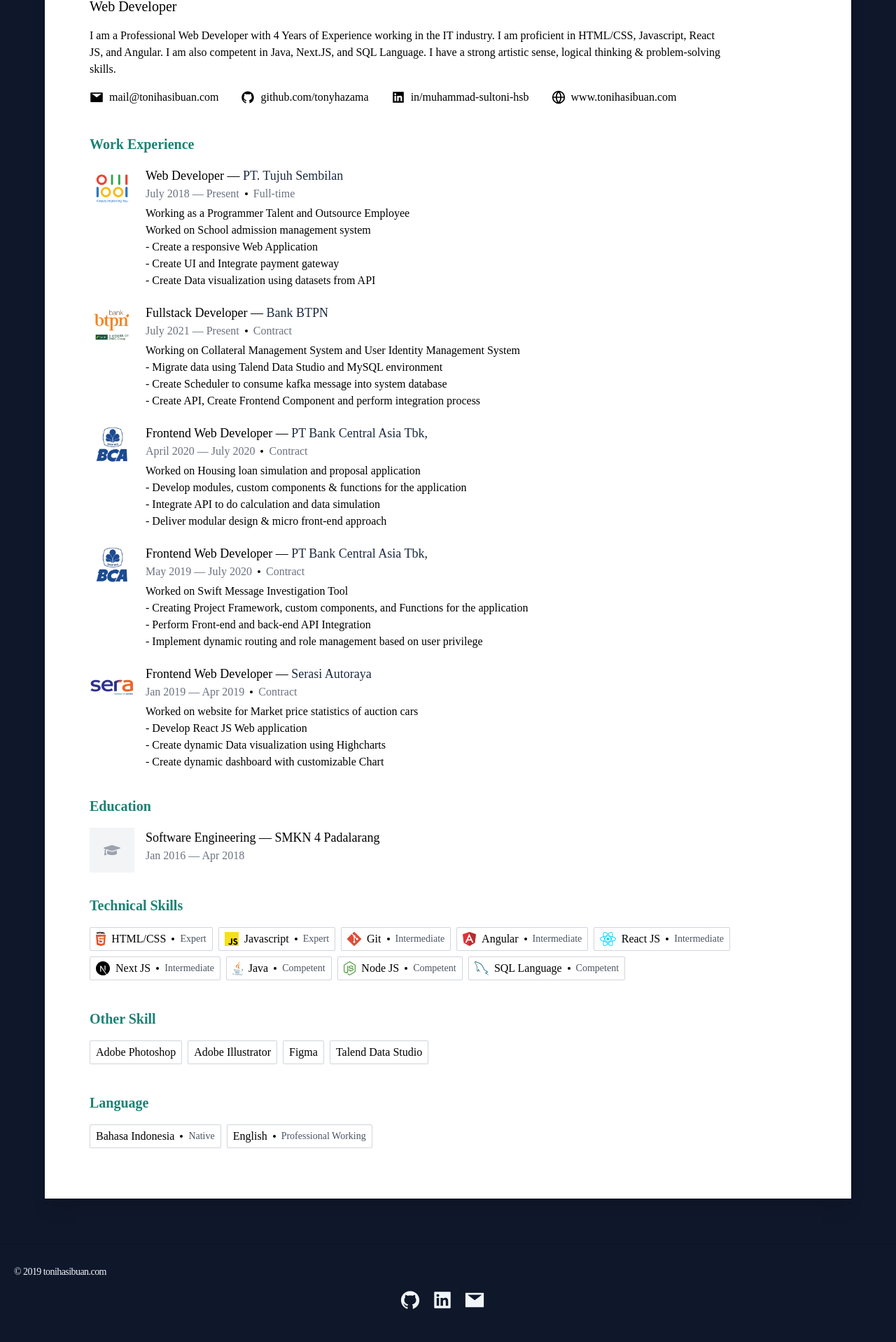
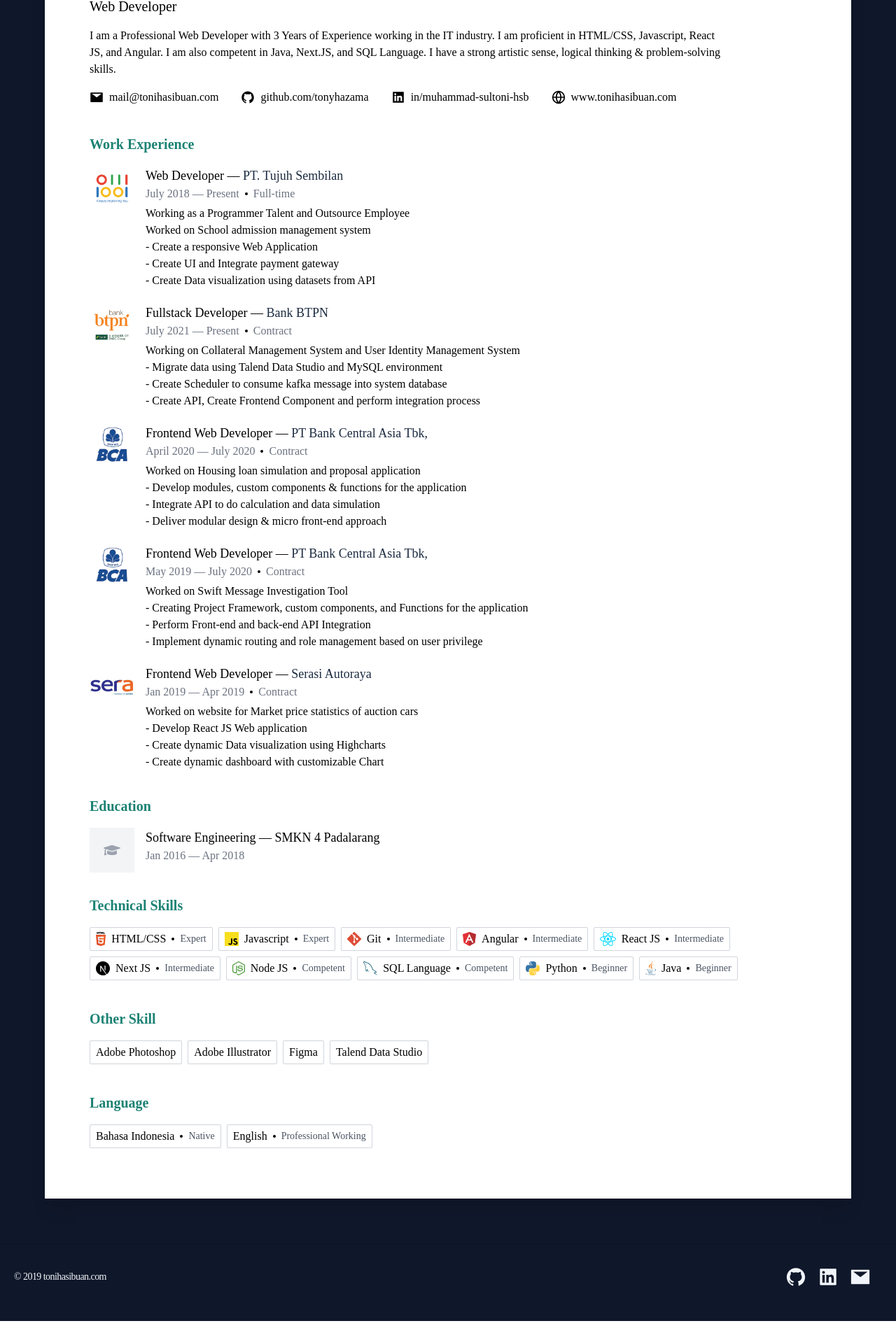
Before and after one commit to tonyhazama/tonihasibuan, a Next.js app: page /cv in a window 1280 px wide. Shown: the part 277-2195 px from the top of the page at 70% size. After the commit the page ends 2165 px from the top, so only its background shows below. Built offline with nearby package versions, Linux system fonts and the light colour scheme.

Commit message:
updated cv and footer

```diff
--- a/components/footer.js
+++ b/components/footer.js
@@ -5,8 +5,8 @@
   return (
     <footer className="bg-sub-dark text-sub-white border-t border-main-dark print:hidden">
       <Container>
-        <div className="pt-8 pb-12">
-          <h3 className="tracking-tighter leading-tight text-sm mb-4">
+        <div className="pt-8 pb-12 flex justify-between items-center">
+          <h3 className="tracking-tighter leading-tight text-sm">
             &copy; 2019 tonihasibuan.com
           </h3>
           <div>
--- a/components/header.js
+++ b/components/header.js
@@ -1,6 +1,5 @@
 import { titles } from "const";
 import Link from "next/link";
-import { Link as LinkScroll, animateScroll as scroll } from "react-scroll";
 import { useContext, useEffect, useState } from "react";
 import Container from "./container";
 import { AppContext, SET_THEME } from "@/lib/app-context";
--- a/components/landing/about.js
+++ b/components/landing/about.js
@@ -1,5 +1,6 @@
 import React from 'react'
 import { Image } from 'react-datocms'
+import Link from "next/link";
 import Contacts from '../contacts'
 import Container from '../container'
 
@@ -30,9 +31,14 @@
             </div>
             <h2 className="text-xl font-bold mb-4">Lets get in touch </h2>
             <Contacts />
-            <a target="_blank" className="mt-8 flex" href="https://www.datocms-assets.com/65622/1650752760-cv_muhammad_sultoni.pdf">
+            {/* <a target="_blank" className="mt-8 flex" href="https://www.datocms-assets.com/65622/1650752760-cv_muhammad_sultoni.pdf">
               <div className="px-8 py-2 border-sub-dark dark:border-main-white border-2 rounded-sm">Download CV</div>
-            </a>
+            </a> */}
+            <Link href="/cv">
+              <a className="mt-8 flex">
+                <div className="px-8 py-2 border-sub-dark dark:border-main-white border-2 rounded-sm">Resume</div>
+              </a>
+            </Link>
           </div>
         </div>
       </Container>
--- a/pages/blog/posts/[slug].js
+++ b/pages/blog/posts/[slug].js
@@ -59,13 +59,13 @@
           }
         }
 
-        morePosts: allPosts(orderBy: date_DESC, first: 2, filter: {slug: {neq: $slug}}) {
+        morePosts: allPosts(orderBy: date_DESC, first: 3, filter: {slug: {neq: $slug}}) {
           title
           slug
           excerpt
           date
           coverImage {
-            responsiveImage(imgixParams: {fm: jpg, fit: crop, w: 2000, h: 1000 }) {
+            responsiveImage(imgixParams: {fm: jpg, fit: crop, w: 1000, h: 720 }) {
               ...responsiveImageFragment
             }
           }
--- a/pages/cv/index.js
+++ b/pages/cv/index.js
@@ -19,7 +19,7 @@
     },
     name: "Muhammad Sultoni",
     profession: "Web Developer",
-    aboutMe: `I am a Professional Web Developer with 4 Years of Experience working in the IT industry. I am proficient in HTML/CSS, Javascript, React JS, and Angular. I am also competent in Java, Next.JS, and SQL Language. I have a strong artistic sense, logical thinking & problem-solving skills.`,
+    aboutMe: `I am a Professional Web Developer with 3 Years of Experience working in the IT industry. I am proficient in HTML/CSS, Javascript, React JS, and Angular. I am also competent in Java, Next.JS, and SQL Language. I have a strong artistic sense, logical thinking & problem-solving skills.`,
     contacts: [
       {icon: AiFillMail, title: 'mail@tonihasibuan.com', link: 'mailto:mail@tonihasibuan.com'},
       {icon: AiFillGithub, title: 'github.com/tonyhazama', link: 'https://github.com/tonyhazama'},
@@ -91,9 +91,10 @@
       { icon: "angular.svg", title: "Angular", level: "Intermediate" },
       { icon: "react.svg", title: "React JS", level: "Intermediate" },
       { icon: "nextjs.svg", title: "Next JS", level: "Intermediate" },
-      { icon: "java.svg", title: "Java", level: "Competent" },
       { icon: "nodejs.svg", title: "Node JS", level: "Competent" },
       { icon: "mysql.svg", title: "SQL Language", level: "Competent" },
+      { icon: "python.svg", title: "Python", level: "Beginner" },
+      { icon: "java.svg", title: "Java", level: "Beginner" },
     ],
     otherSkills: [
       { icon: "", title: "Adobe Photoshop" },
```
Also changed, not shown: public/static/python.svg (added).
